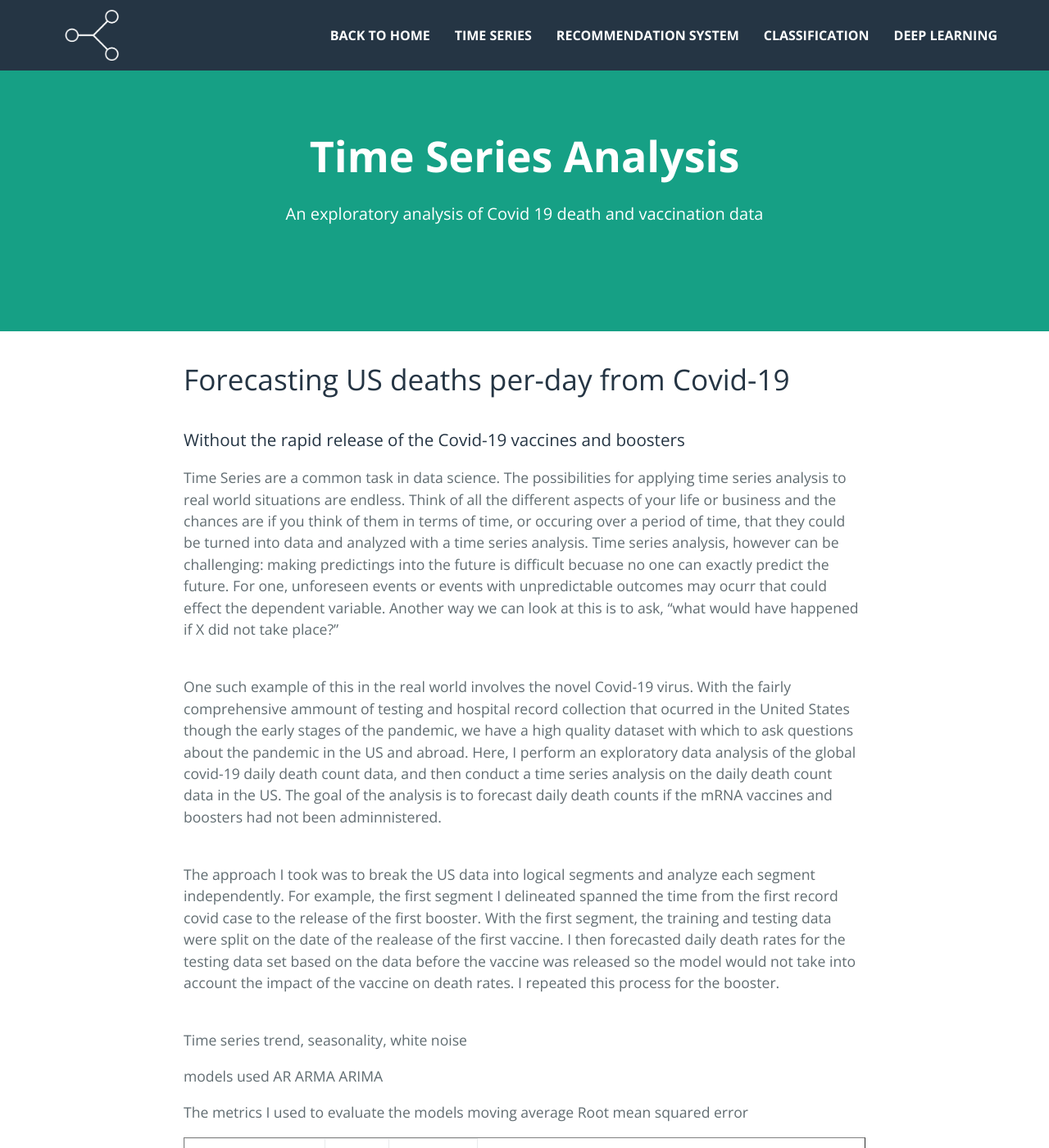
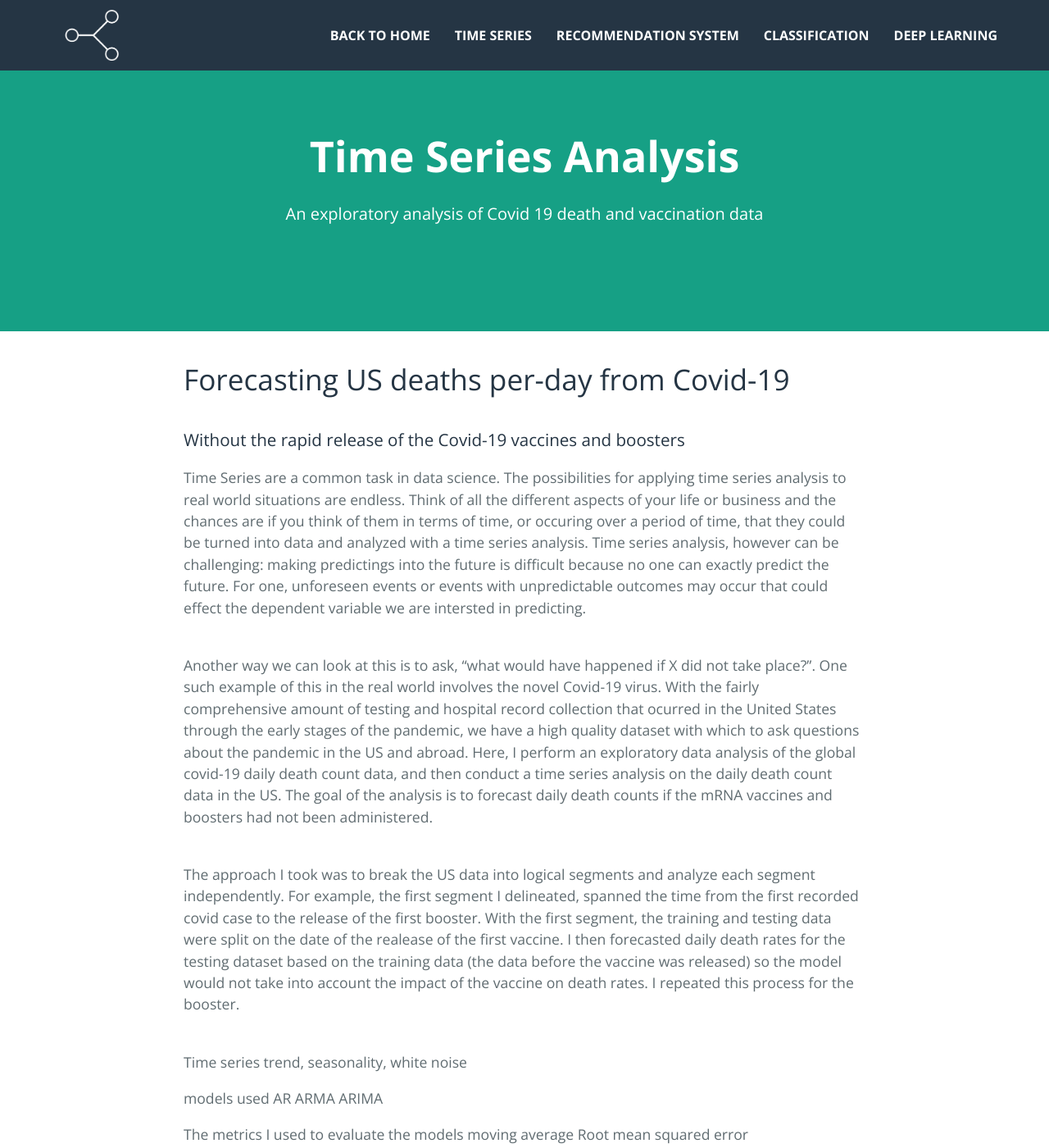
Before and after one commit to benjamin-j-cooper/benjamin-j-cooper.github.io, a Jekyll site: the page built from docs/tsa.md, in a window 1280 px wide and 1400 px high. Shown: the whole window at 82% size. Built offline with Jekyll 4.4.1, drawn with Linux system fonts in a browser that asks for light colours; nearby versions of some CDN libraries.

Commit message:
updated time series analyses

```diff
--- a/docs/_includes/projects/tsa_project.md
+++ b/docs/_includes/projects/tsa_project.md
@@ -1,11 +1,11 @@
 # Forecasting US deaths per-day from Covid-19
 ### Without the rapid release of the Covid-19 vaccines and boosters
 
-Time Series are a common task in data science. The possibilities for applying time series analysis to real world situations are endless. Think of all the different aspects of your life or business and the chances are if you think of them in terms of time, or occuring over a period of time, that they could be turned into data and analyzed with a time series analysis. Time series analysis, however can be challenging: making predictings into the future is difficult becuase no one can exactly predict the future. For one, unforeseen events or events with unpredictable outcomes may ocurr that could effect the dependent variable. Another way we can look at this is to ask, "what would have happened if X did not take place?"<br><br>
+Time Series are a common task in data science. The possibilities for applying time series analysis to real world situations are endless. Think of all the different aspects of your life or business and the chances are if you think of them in terms of time, or occuring over a period of time, that they could be turned into data and analyzed with a time series analysis. Time series analysis, however can be challenging: making predictings into the future is difficult because no one can exactly predict the future. For one, unforeseen events or events with unpredictable outcomes may occur that could effect the dependent variable we are intersted in predicting. <br><br>
 
-One such example of this in the real world involves the novel Covid-19 virus. With the fairly comprehensive ammount of testing and hospital record collection that ocurred  in the United States though the early stages of the pandemic, we have a high quality dataset with which to ask questions about the pandemic in the US and abroad. Here, I perform an exploratory data analysis of the global covid-19 daily death count data, and then conduct a time series analysis on the daily death count data in the US. The goal of the analysis is to forecast daily death counts if the mRNA vaccines and boosters had not been adminnistered.<br><br>
+Another way we can look at this is to ask, "what would have happened if X did not take place?". One such example of this in the real world involves the novel Covid-19 virus. With the fairly comprehensive amount of testing and hospital record collection that ocurred in the United States through the early stages of the pandemic, we have a high quality dataset with which to ask questions about the pandemic in the US and abroad. Here, I perform an exploratory data analysis of the global covid-19 daily death count data, and then conduct a time series analysis on the daily death count data in the US. The goal of the analysis is to forecast daily death counts if the mRNA vaccines and boosters had not been administered.<br><br>
 
-The approach I took was to break the US data into logical segments and analyze each segment independently. For example, the first segment I delineated spanned the time from the first record covid case to the release of the first booster. With the first segment, the training and testing data were split on the date of the realease of the first vaccine. I then forecasted daily death rates for the testing data set based on the data before the vaccine was released so the model would not take into account the impact of the vaccine on death rates. I repeated this process for the booster.<br><br>
+The approach I took was to break the US data into logical segments and analyze each segment independently. For example, the first segment I delineated, spanned the time from the first recorded covid case to the release of the first booster. With the first segment, the training and testing data were split on the date of the realease of the first vaccine. I then forecasted daily death rates for the testing dataset based on the training data (the data before the vaccine was released) so the model would not take into account the impact of the vaccine on death rates. I repeated this process for the booster.<br><br>
 
 Time series trend, seasonality, white noise
 
```
